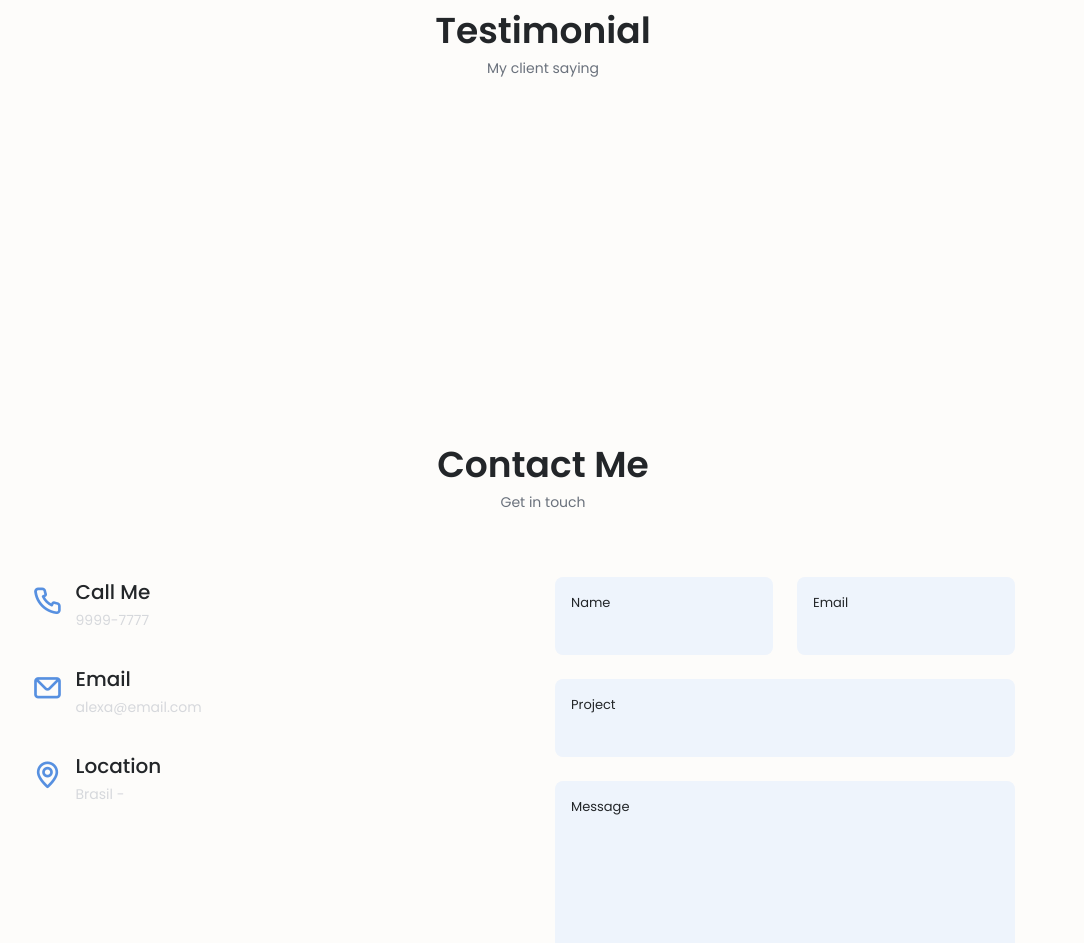
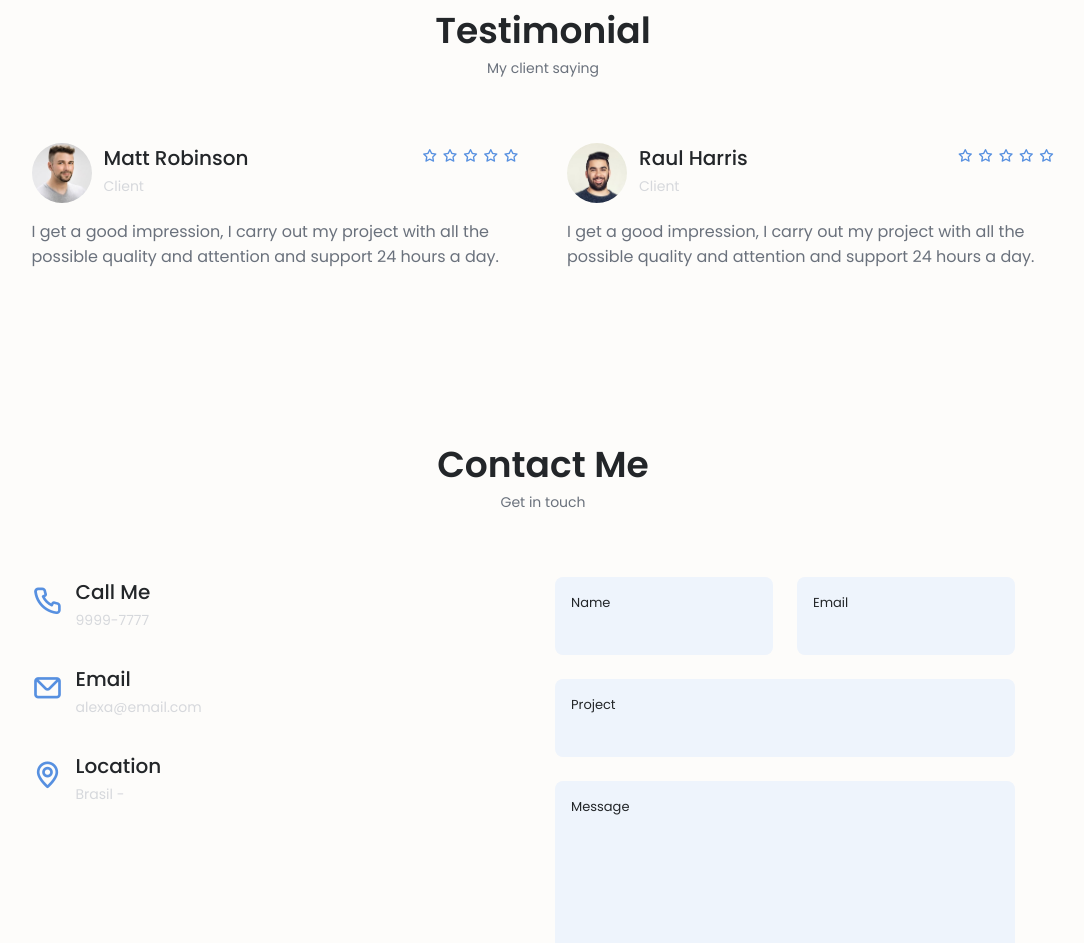
Before and after one commit to karolalencar/responsive-personal-website-alexa, a plain HTML site: page index.html in a window 1280 px wide. Shown: the part 4137-5080 px from the top of the page, without its empty margins (97-1181 px from the left). Drawn offline with nearby package versions, Linux system fonts and the light colour scheme.

Commit message:
Fix testimonial section

```diff
--- a/assets/js/main.js
+++ b/assets/js/main.js
@@ -113,6 +113,7 @@ let swiperPortfolio = new Swiper('.swiper-container', {
 
 /*==================== TESTIMONIAL ====================*/
 let swiperTestimonial = new Swiper('.testimonial__container', {
+    cssMode: true,
     loop: true,
     grabCursor: true,
     spaceBetween: 48,
```
Also changed, not shown: index.html (+0 -3 lines).
